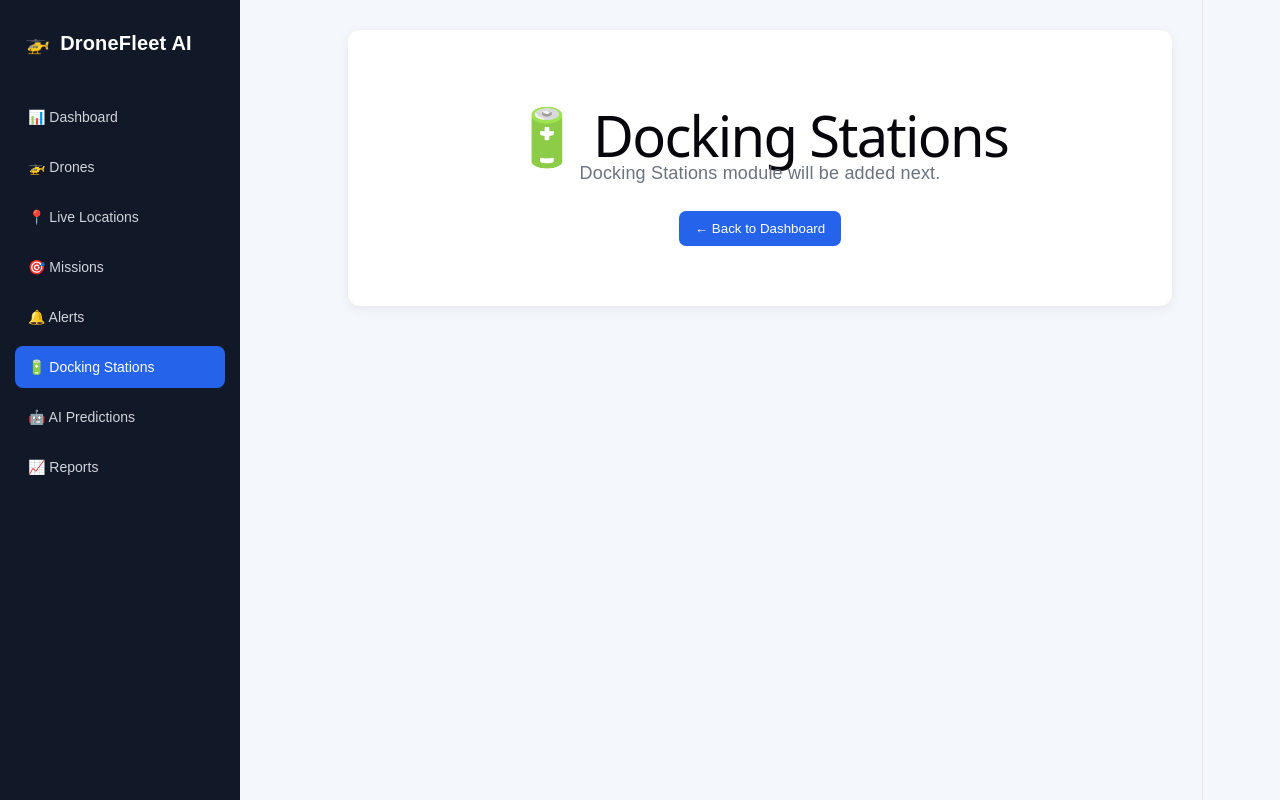
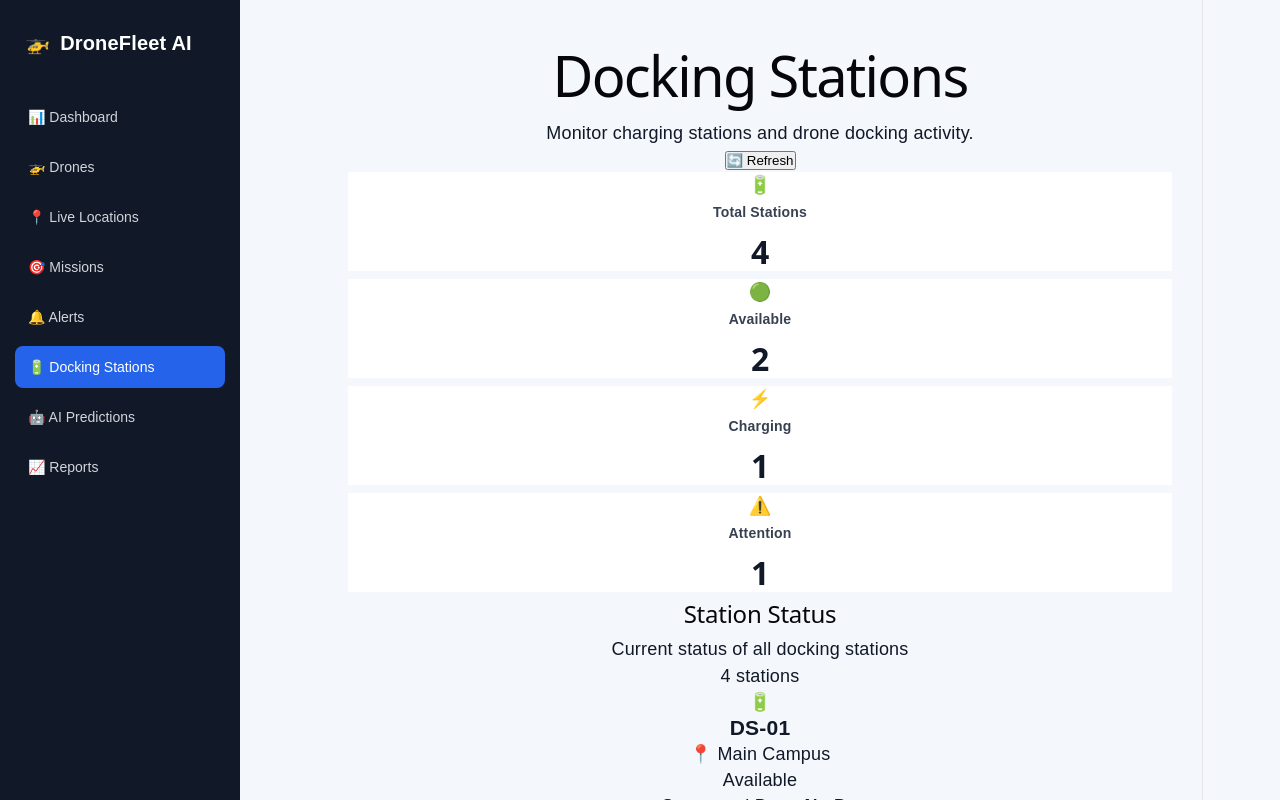
Before and after one commit to chinthakuntlasnehitha700-ux/drone-fleet-management, a React (Vite) app: page / in a window 1280 px wide. Both pictures are taken after a click on the button "🔋 Docking Stations". Shown: the top 800 px of the page. Built offline with nearby package versions, Linux system fonts and the light colour scheme.

Commit message:
Added Docking Stations module

```diff
--- a/src/App.jsx
+++ b/src/App.jsx
@@ -5,6 +5,7 @@ import Drones from "./Drones.jsx";
 import LiveLocations from "./LiveLocations.jsx";
 import Missions from "./Missions.jsx";
 import Alerts from "./Alerts.jsx";
+import DockingStations from "./DockingStations.jsx";
 
 function App() {
   const [page, setPage] = useState("dashboard");
@@ -12,8 +13,7 @@ function App() {
   return (
     <div className="app">
 
-      {/* ================= SIDEBAR ================= */}
-
+      {/* SIDEBAR */}
       <aside className="sidebar">
 
         <div className="logo">
@@ -23,72 +23,56 @@ function App() {
         <nav>
 
           <button
-            className={
-              page === "dashboard" ? "active" : ""
-            }
+            className={page === "dashboard" ? "active" : ""}
             onClick={() => setPage("dashboard")}
           >
             📊 Dashboard
           </button>
 
           <button
-            className={
-              page === "drones" ? "active" : ""
-            }
+            className={page === "drones" ? "active" : ""}
             onClick={() => setPage("drones")}
           >
             🚁 Drones
           </button>
 
           <button
-            className={
-              page === "live" ? "active" : ""
-            }
+            className={page === "live" ? "active" : ""}
             onClick={() => setPage("live")}
           >
             📍 Live Locations
           </button>
 
           <button
-            className={
-              page === "missions" ? "active" : ""
-            }
+            className={page === "missions" ? "active" : ""}
             onClick={() => setPage("missions")}
           >
             🎯 Missions
           </button>
 
           <button
-            className={
-              page === "alerts" ? "active" : ""
-            }
+            className={page === "alerts" ? "active" : ""}
             onClick={() => setPage("alerts")}
           >
             🔔 Alerts
           </button>
 
           <button
-            className={
-              page === "docking" ? "active" : ""
-            }
+            className={page === "docking" ? "active" : ""}
             onClick={() => setPage("docking")}
           >
             🔋 Docking Stations
           </button>
 
           <button
-            className={
-              page === "ai" ? "active" : ""
-            }
+            className={page === "ai" ? "active" : ""}
             onClick={() => setPage("ai")}
           >
             🤖 AI Predictions
           </button>
 
           <button
-            className={
-              page === "reports" ? "active" : ""
-            }
+            className={page === "reports" ? "active" : ""}
             onClick={() => setPage("reports")}
           >
             📈 Reports
@@ -98,31 +82,22 @@ function App() {
 
       </aside>
 
-      {/* ================= MAIN CONTENT ================= */}
-
+      {/* MAIN CONTENT */}
       <main className="main-content">
 
-        {/* ================= DASHBOARD ================= */}
-
+        {/* DASHBOARD */}
         {page === "dashboard" && (
 
           <div className="page">
 
-            {/* HEADER */}
-
             <div className="top-header">
 
               <div>
-
-                <h1>
-                  Drone Fleet Dashboard
-                </h1>
+                <h1>Drone Fleet Dashboard</h1>
 
                 <p>
-                  AI-assisted monitoring and fleet
-                  management
+                  AI-assisted monitoring and fleet management
                 </p>
-
               </div>
 
               <div className="admin">
@@ -130,8 +105,6 @@ function App() {
               </div>
 
             </div>
-
-            {/* DASHBOARD CARDS */}
 
             <div className="cards">
 
@@ -161,8 +134,6 @@ function App() {
 
             </div>
 
-            {/* WELCOME */}
-
             <div className="welcome-box">
 
               <h2>
@@ -170,23 +141,18 @@ function App() {
               </h2>
 
               <p>
-                Manage your drone fleet, monitor
-                missions, track live locations and use
-                AI-assisted predictions from one
-                platform.
+                Manage your drone fleet, monitor missions,
+                track live locations and use AI-assisted
+                predictions from one platform.
               </p>
 
             </div>
-
-            {/* FLEET STATUS */}
 
             <div className="section">
 
               <div className="section-heading">
 
-                <h2>
-                  Fleet Status
-                </h2>
+                <h2>Fleet Status</h2>
 
               </div>
 
@@ -220,21 +186,15 @@ function App() {
 
             </div>
 
-            {/* RECENT ALERTS */}
-
             <div className="section">
 
               <div className="section-heading">
 
-                <h2>
-                  Recent Alerts
-                </h2>
+                <h2>Recent Alerts</h2>
 
                 <button
                   className="view-button"
-                  onClick={() =>
-                    setPage("alerts")
-                  }
+                  onClick={() => setPage("alerts")}
                 >
                   View All
                 </button>
@@ -250,8 +210,7 @@ function App() {
               </div>
 
               <div className="alert-box">
-                ⚠️ Docking Station DS-02 requires
-                attention.
+                ⚠️ Docking Station DS-02 requires attention.
               </div>
 
             </div>
@@ -260,49 +219,45 @@ function App() {
 
         )}
 
-        {/* ================= DRONES ================= */}
-
+        {/* DRONES */}
         {page === "drones" && (
           <Drones />
         )}
 
-        {/* ================= LIVE LOCATIONS ================= */}
-
+        {/* LIVE LOCATIONS */}
         {page === "live" && (
           <LiveLocations />
         )}
 
-        {/* ================= MISSIONS ================= */}
-
+        {/* MISSIONS */}
         {page === "missions" && (
           <Missions />
         )}
 
-        {/* ================= ALERTS ================= */}
-
+        {/* ALERTS */}
         {page === "alerts" && (
           <Alerts />
         )}
 
-        {/* ================= DOCKING STATIONS ================= */}
+        {/* DOCKING STATIONS */}
+        {page === "docking" && (
+          <DockingStations />
+        )}
 
-        {page === "docking" && (
+        {/* AI PREDICTIONS */}
+        {page === "ai" && (
 
           <div className="coming-soon">
 
-            <h1>
-              🔋 Docking Stations
-            </h1>
+            <h1>🤖 AI Predictions</h1>
 
             <p>
-              Docking Stations module will be added next.
+              AI Predictions module will be added next.
             </p>
 
             <button
               className="back-button"
-              onClick={() =>
-                setPage("dashboard")
-              }
+              onClick={() => setPage("dashboard")}
             >
               ← Back to Dashboard
             </button>
@@ -311,42 +266,12 @@ function App() {
 
         )}
 
-        {/* ================= AI PREDICTIONS ================= */}
-
-        {page === "ai" && (
-
-          <div className="coming-soon">
-
-            <h1>
-              🤖 AI Predictions
-            </h1>
-
-            <p>
-              AI Predictions module will be added next.
-            </p>
-
-            <button
-              className="back-button"
-              onClick={() =>
-                setPage("dashboard")
-              }
-            >
-              ← Back to Dashboard
-            </button>
-
-          </div>
-
-        )}
-
-        {/* ================= REPORTS ================= */}
-
+        {/* REPORTS */}
         {page === "reports" && (
 
           <div className="coming-soon">
 
-            <h1>
-              📈 Reports
-            </h1>
+            <h1>📈 Reports</h1>
 
             <p>
               Reports module will be added next.
@@ -354,9 +279,7 @@ function App() {
 
             <button
               className="back-button"
-              onClick={() =>
-                setPage("dashboard")
-              }
+              onClick={() => setPage("dashboard")}
             >
               ← Back to Dashboard
             </button>
--- /dev/null
+++ b/src/DockingStations.jsx
@@ -0,0 +1,316 @@
+import React, { useState } from "react";
+
+function DockingStations() {
+  const [stations, setStations] = useState([
+    {
+      id: "DS-01",
+      location: "Main Campus",
+      status: "Available",
+      battery: 92,
+      drone: "No Drone",
+      temperature: 27,
+    },
+    {
+      id: "DS-02",
+      location: "Zone B",
+      status: "Attention",
+      battery: 64,
+      drone: "DR-007",
+      temperature: 34,
+    },
+    {
+      id: "DS-03",
+      location: "Zone C",
+      status: "Charging",
+      battery: 78,
+      drone: "DR-003",
+      temperature: 29,
+    },
+    {
+      id: "DS-04",
+      location: "Zone A",
+      status: "Available",
+      battery: 96,
+      drone: "No Drone",
+      temperature: 26,
+    },
+  ]);
+
+  const [selectedStation, setSelectedStation] = useState(null);
+
+  const availableCount = stations.filter(
+    (station) => station.status === "Available"
+  ).length;
+
+  const chargingCount = stations.filter(
+    (station) => station.status === "Charging"
+  ).length;
+
+  const attentionCount = stations.filter(
+    (station) => station.status === "Attention"
+  ).length;
+
+  const restartStation = (id) => {
+    setStations(
+      stations.map((station) =>
+        station.id === id
+          ? {
+              ...station,
+              status: "Available",
+            }
+          : station
+      )
+    );
+
+    alert(`${id} restarted successfully.`);
+  };
+
+  const refreshStations = () => {
+    alert("Docking station data refreshed!");
+  };
+
+  return (
+    <div className="page">
+
+      {/* HEADER */}
+      <div className="page-header">
+
+        <div>
+          <h1>Docking Stations</h1>
+          <p>
+            Monitor charging stations and drone docking activity.
+          </p>
+        </div>
+
+        <button
+          className="primary-btn"
+          onClick={refreshStations}
+        >
+          🔄 Refresh
+        </button>
+
+      </div>
+
+      {/* STATISTICS */}
+      <div className="mission-stats">
+
+        <div className="stat-card">
+          <span>🔋</span>
+          <div>
+            <small>Total Stations</small>
+            <h2>{stations.length}</h2>
+          </div>
+        </div>
+
+        <div className="stat-card">
+          <span>🟢</span>
+          <div>
+            <small>Available</small>
+            <h2>{availableCount}</h2>
+          </div>
+        </div>
+
+        <div className="stat-card">
+          <span>⚡</span>
+          <div>
+            <small>Charging</small>
+            <h2>{chargingCount}</h2>
+          </div>
+        </div>
+
+        <div className="stat-card">
+          <span>⚠️</span>
+          <div>
+            <small>Attention</small>
+            <h2>{attentionCount}</h2>
+          </div>
+        </div>
+
+      </div>
+
+      {/* STATION LIST */}
+      <div className="missions-container">
+
+        <div className="section-title">
+
+          <div>
+            <h2>Station Status</h2>
+            <p>
+              Current status of all docking stations
+            </p>
+          </div>
+
+          <span>
+            {stations.length} stations
+          </span>
+
+        </div>
+
+        <div className="docking-grid">
+
+          {stations.map((station) => (
+
+            <div
+              className="docking-card"
+              key={station.id}
+            >
+
+              {/* TOP */}
+              <div className="docking-top">
+
+                <div className="station-icon">
+                  🔋
+                </div>
+
+                <div>
+                  <h3>{station.id}</h3>
+                  <p>📍 {station.location}</p>
+                </div>
+
+                <span
+                  className={`station-status ${
+                    station.status === "Available"
+                      ? "available"
+                      : station.status === "Charging"
+                      ? "charging"
+                      : "attention"
+                  }`}
+                >
+                  {station.status}
+                </span>
+
+              </div>
+
+              {/* DETAILS */}
+              <div className="docking-details">
+
+                <div className="docking-row">
+                  <span>🚁 Connected Drone</span>
+                  <strong>{station.drone}</strong>
+                </div>
+
+                <div className="docking-row">
+                  <span>🌡️ Temperature</span>
+                  <strong>{station.temperature}°C</strong>
+                </div>
+
+                <div className="docking-row">
+                  <span>🔋 Station Battery</span>
+                  <strong>{station.battery}%</strong>
+                </div>
+
+              </div>
+
+              {/* BATTERY */}
+              <div className="station-battery">
+
+                <div className="battery-label">
+                  <span>Battery Capacity</span>
+                  <strong>{station.battery}%</strong>
+                </div>
+
+                <div className="progress-bar">
+
+                  <div
+                    className="progress-fill"
+                    style={{
+                      width: `${station.battery}%`,
+                    }}
+                  ></div>
+
+                </div>
+
+              </div>
+
+              {/* BUTTON */}
+              {station.status === "Attention" && (
+
+                <button
+                  className="restart-btn"
+                  onClick={() =>
+                    restartStation(station.id)
+                  }
+                >
+                  🔄 Restart Station
+                </button>
+
+              )}
+
+              {station.status !== "Attention" && (
+
+                <button
+                  className="view-btn docking-view-btn"
+                  onClick={() =>
+                    setSelectedStation(station)
+                  }
+                >
+                  View Details
+                </button>
+
+              )}
+
+            </div>
+
+          ))}
+
+        </div>
+
+      </div>
+
+      {/* DETAILS POPUP */}
+      {selectedStation && (
+
+        <div className="modal-overlay">
+
+          <div className="modal-box">
+
+            <h2>Docking Station Details</h2>
+
+            <p>
+              <strong>Station:</strong>{" "}
+              {selectedStation.id}
+            </p>
+
+            <p>
+              <strong>Location:</strong>{" "}
+              {selectedStation.location}
+            </p>
+
+            <p>
+              <strong>Status:</strong>{" "}
+              {selectedStation.status}
+            </p>
+
+            <p>
+              <strong>Connected Drone:</strong>{" "}
+              {selectedStation.drone}
+            </p>
+
+            <p>
+              <strong>Temperature:</strong>{" "}
+              {selectedStation.temperature}°C
+            </p>
+
+            <p>
+              <strong>Battery:</strong>{" "}
+              {selectedStation.battery}%
+            </p>
+
+            <button
+              className="primary-btn"
+              onClick={() => setSelectedStation(null)}
+            >
+              Close
+            </button>
+
+          </div>
+
+        </div>
+
+      )}
+
+    </div>
+  );
+}
+
+export default DockingStations;
```
